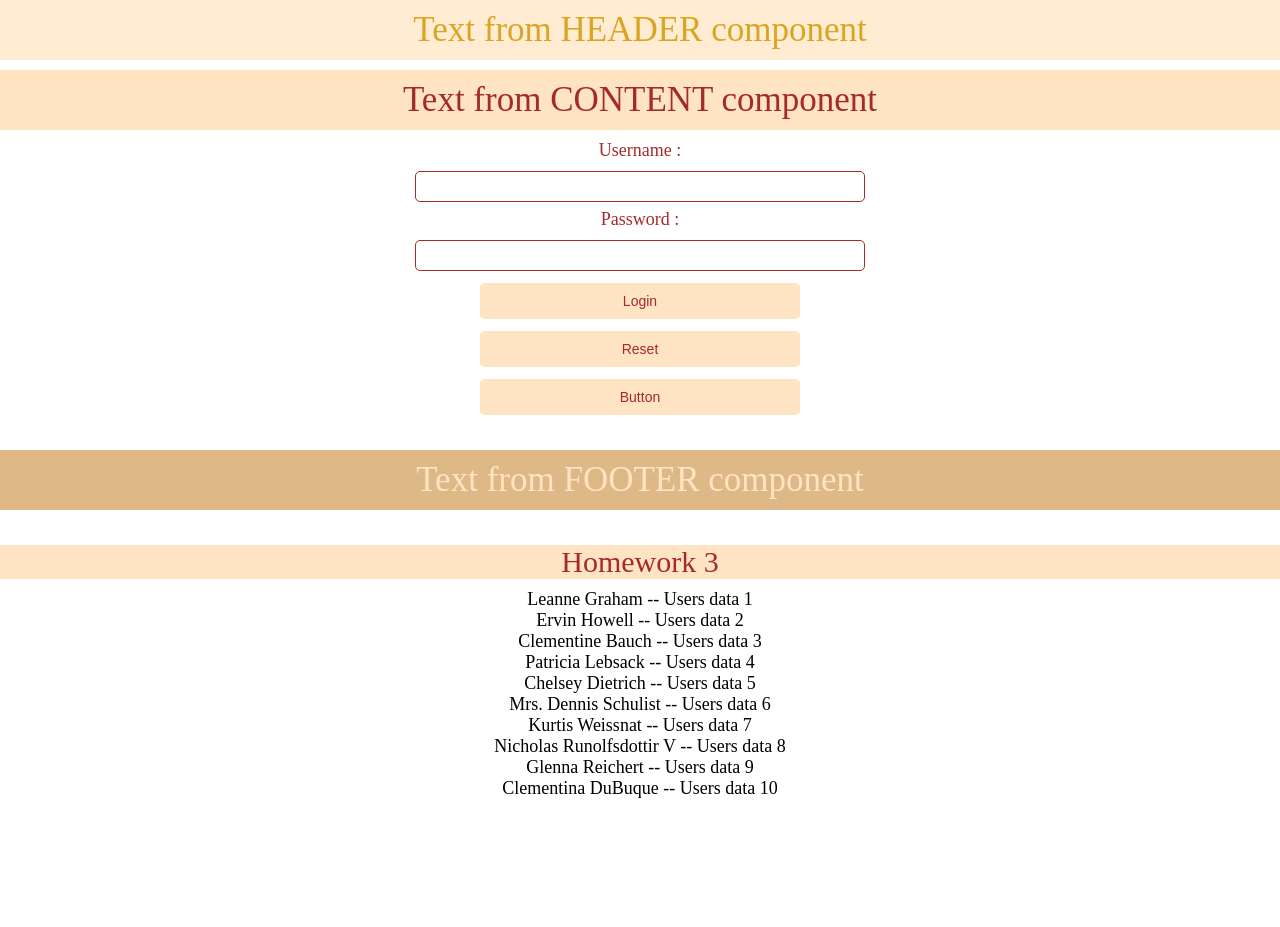
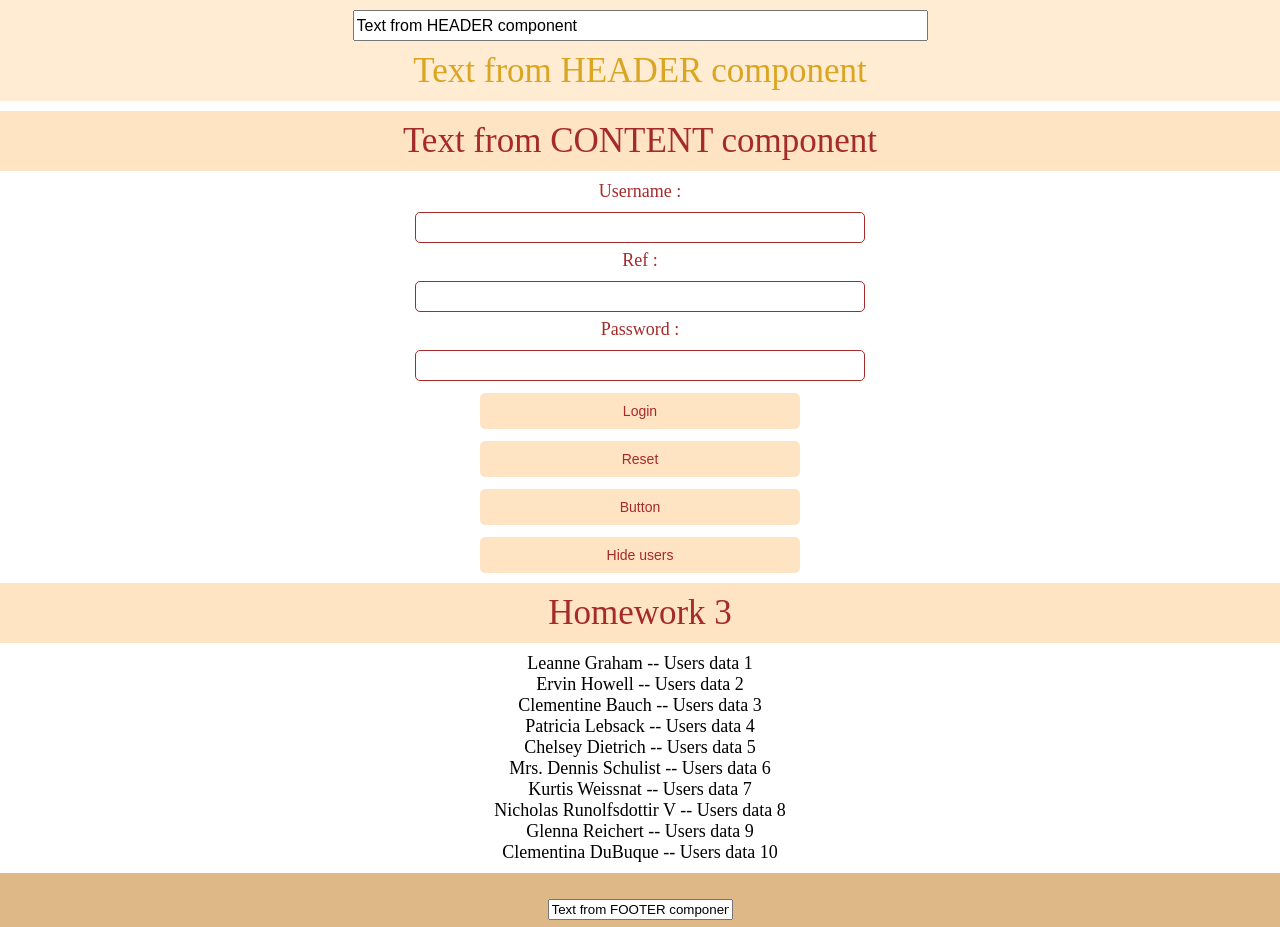
Before and after one commit to vardanyanmary/first-react-app, a React (Create React App) app: page / in a window 1280 px wide. Shown: the top 927 px of the page. Before the commit the page ends 809 px from the top, so only its background shows below. Built offline with nearby package versions, Linux system fonts and the light colour scheme.

Commit message:
useEffect (hide users) , useRef

```diff
--- a/src/Components/Content/Content.tsx
+++ b/src/Components/Content/Content.tsx
@@ -1,4 +1,4 @@
-import { FC } from "react";
+import { FC, useRef, useState} from "react";
 import Users from "../Users/Users";
 import "./Content.css";
 
@@ -7,15 +7,20 @@ export interface ContentProps {
 }
 
 const Content: FC<ContentProps> = ({ content }) => {
-  const handleClick = (e: React.MouseEvent<HTMLButtonElement>) => {
-    e.preventDefault();
-    console.log("success");
-  };
+  // const handleClick = (e: React.MouseEvent<HTMLButtonElement>) => {
+  //   e.preventDefault();
+  //   console.log("success");
+  // };
 
-  const handleSubmit = (e: React.FormEvent<HTMLFormElement>) => {
-    // e.preventDefault();
-    console.log("success");
-  };
+  // const handleSubmit = (e: React.FormEvent<HTMLFormElement>) => {
+  //   // e.preventDefault();
+  //   console.log("success");
+  // };
+
+  const [value, setValue] = useState('');
+	const ref = useRef<HTMLInputElement>(null);
+
+  const [isHiddenUsers, setHiddenUsers] = useState(false);
 
   // const enterMouse = () => {
   //     console.log(' Hi ) ');
@@ -24,6 +29,18 @@ const Content: FC<ContentProps> = ({ content }) => {
   // const leaveMouse = () => {
   //     console.log(' Byee ( ');
   // };
+  const handleSubmit = (e: React.FormEvent<HTMLFormElement>) => {
+		e.preventDefault();
+	};
+	const handleChange = (e: React.ChangeEvent<HTMLInputElement>) => {
+		setValue(e.target.value);
+	};
+
+	// const handleBlur = (e: React.FocusEvent<HTMLInputElement>) => {
+	// 	setValue((prevState) => {
+	// 		return `blur ${prevState}`;
+	// 	});
+	// };
 
   return (
     <>
@@ -33,12 +50,27 @@ const Content: FC<ContentProps> = ({ content }) => {
         <form onSubmit={handleSubmit}>
           <label>
             Username :
-            <input type="text" name="username" />
+            <input
+                type="text"
+                name="username"
+                onChange={handleChange}
+                // onBlur={handleBlur}
+                value = {value} />
           </label>
-
+          <label>
+            Ref :
+            <input
+                ref={ref}
+                type="ref"
+                name="ref"
+                />
+          </label>
+          {/* <p>{value}</p> */}
           <label>
             Password :
-            <input type="password" name="password" />
+            <input
+                type="password"
+                name="password" />
           </label>
 
           <button
@@ -48,7 +80,17 @@ const Content: FC<ContentProps> = ({ content }) => {
           <button type="reset"> Reset </button>
 
           <button type="button"> Button </button>
+
+          <button
+            type='button'
+            onClick={() => setHiddenUsers((prev) => !prev)}
+          >
+              Hide users
+				  </button>
+
         </form>
+ 			 {<Users isHiddenUsers = {isHiddenUsers} />}
+
       </main>
     </>
   );
--- a/src/Components/Footer/Footer.css
+++ b/src/Components/Footer/Footer.css
@@ -1,7 +1,12 @@
-.Footer p {
+.Footer {
+    margin-top: 10px;
     background-color: burlywood;
     color: bisque;
     font-size: 35px;
     padding: 10px;
     text-align: center;
 }
+
+.Footer p{
+    margin: 0;
+}
--- a/src/Components/Footer/Footer.tsx
+++ b/src/Components/Footer/Footer.tsx
@@ -1,4 +1,4 @@
-import { FC } from "react";
+import { FC , useState} from "react";
 import "./Footer.css";
 
 interface FooterProps {
@@ -6,11 +6,22 @@ interface FooterProps {
 }
 
 const Footer: FC <FooterProps> = ({ footer }) => {
+
+  const [footerValue, setFooterValue] = useState(footer);
+
+  const handleChangeInput = (e: React.ChangeEvent<HTMLInputElement>) => {
+      const newValue = e.target.value;
+      setFooterValue(newValue)
+  }
+
   return (
     <footer className="Footer">
-        <p>
-            {footer}
-        </p>
+        <input
+            type = "text"
+            onChange = {handleChangeInput}
+            value = {footerValue}
+        />
+        <p> {footerValue} </p>
     </footer>
   );
 };
--- a/src/Components/Header/Header.css
+++ b/src/Components/Header/Header.css
@@ -1,4 +1,4 @@
-.Header p {
+.Header {
     background-color: rgb(255, 236, 211);
     color: goldenrod;
     font-size: 35px;
@@ -6,4 +6,18 @@
     text-align: center;
     margin-top: 0 ;
     margin-bottom: 10px;
+    display: flex;
+    flex-direction: column;
 }
+
+.Header p {
+    margin: 0;
+}
+
+.Header input {
+    width: 45%;
+    height: 25px;
+    font-size: 16px;
+    margin: 0 auto;
+    margin-bottom: 10px;
+}
--- a/src/Components/Header/Header.tsx
+++ b/src/Components/Header/Header.tsx
@@ -1,26 +1,33 @@
-import { FC, ReactHTMLElement, useState } from 'react'
-import './Header.css'
+import { FC, useState } from "react";
+import "./Header.css";
 
 interface HeaderProps {
-    textsTitle: string
+  textsTitle: string;
 }
 
-const Header : FC <HeaderProps> = ({ textsTitle }) => {
-//     const [header,setHeaderValue] = useState(textsTitle)
+const Header: FC <HeaderProps> = ({ textsTitle }) => {
+  const [header, setHeaderValue] = useState(textsTitle);
 
-//     const handleChangeInput = (e:ReactHTMLElement<HTMLInputElement>) => {
-//         const { target } = event
-//         return e.target.value(header)
+  const handleChangeInput = (e: React.ChangeEvent<HTMLInputElement>) => {
+    const newValue = e.target.value;
+    setHeaderValue(newValue);
+  };
 
-//        setHeaderValue(header)
-//     }
-    return(
-        <header className='Header'>
-            <p>
-                {textsTitle}
-            </p>
-        </header>
-    )
-}
+  return (
+    <header className="Header">
+        <input
+            type="text"
+            onChange={handleChangeInput}
+            value={header}
+        //    style={{
+		// 			padding: '10px',
+		// 			backgroundColor: header.length < 5 ? 'red' : 'green',
+		//     }}
+            />
 
-export default Header
+        <p>{header}</p>
+    </header>
+  );
+};
+
+export default Header;
--- a/src/Components/Users/Users.css
+++ b/src/Components/Users/Users.css
@@ -43,3 +43,7 @@
     text-align: center;
     margin-bottom: 10px;
 }
+
+.Users{
+    margin-top: 10px;
+}
--- a/src/Components/Users/Users.tsx
+++ b/src/Components/Users/Users.tsx
@@ -1,8 +1,17 @@
 import "./Users.css";
 import { users } from "./Users.data";
-import { useState } from "react";
+import { useEffect } from "react";
 
-const Users = () => {
+export const Users = ( { isHiddenUsers }: { isHiddenUsers: boolean }) => {
+  useEffect(() => {
+    // console.log(isHiddenUsers, "changed");
+
+    return () => {
+      console.log("unmount");
+    };
+  }, [isHiddenUsers]);
+
+
   return (
     <div className="Users">
       <p> Homework 3 </p>
@@ -10,7 +19,7 @@ const Users = () => {
         {/* <button onClick = {createUsers}> Input </button> */}
         {users.map((user) => {
           return (
-            <span>
+            <span key={user.id}>
               {user.name} -- Users data {user.id}
             </span>
           );
--- a/src/Homework1.tsx
+++ b/src/Homework1.tsx
@@ -20,13 +20,9 @@ const data : Data = {
 const Homework1 = () => {
     return (
       <Fragment>
-
         <Header textsTitle = {data.header}/>
         <Content content = {data.content}/>
         <Footer  footer= {data.footer}/>
-
-        <Users />
-
       </Fragment>
   )
 }
```
